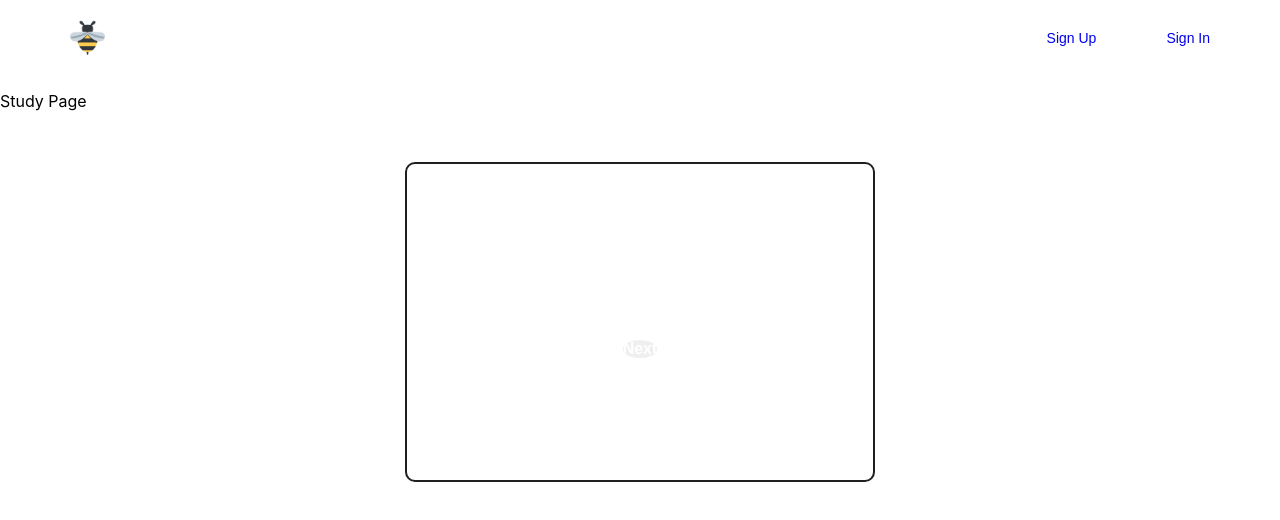
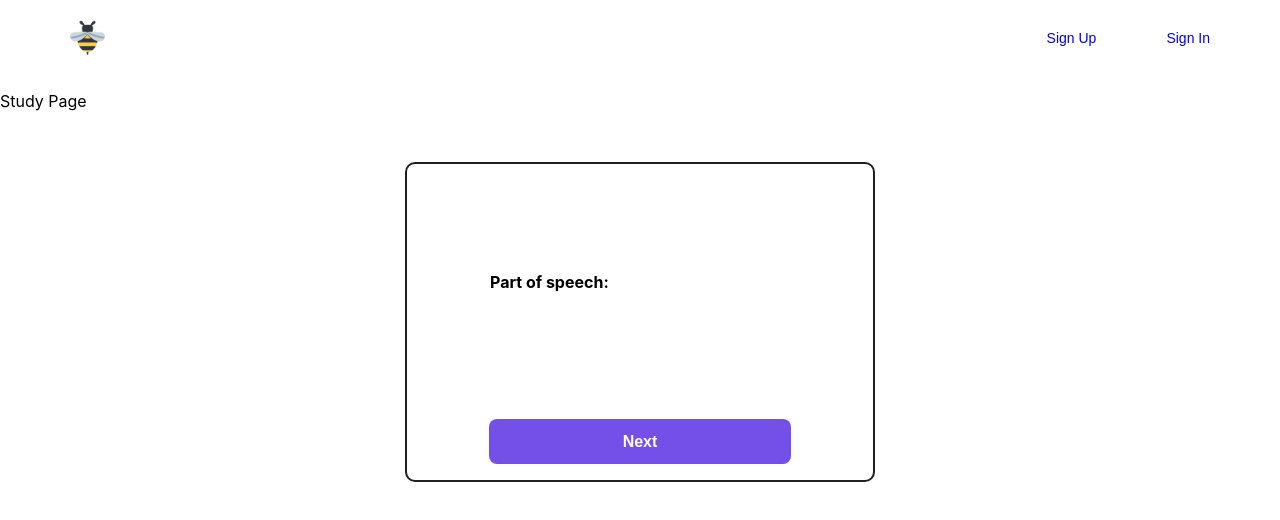
Before and after one commit to MrJanHorak/spelling-bee-practice-tool, a React (Create React App) app: page /study in a window 1280 px wide. Shown: the top 520 px of the page. Built offline with nearby package versions, Linux system fonts and the light colour scheme; no server answers.

Commit message:
add stying to study mode flashcard

```diff
--- a/src/components/FlashCard/FlashCard.jsx
+++ b/src/components/FlashCard/FlashCard.jsx
@@ -10,7 +10,7 @@ const FlashCard = ({ handleClick, displayWord }) => {
             <h1> {displayWord.word} </h1>
           </div>
           <div id="definition">
-            {displayWord.partOfSpeech}
+         <b>Part of speech: </b> {displayWord.partOfSpeech}
             <br />
             <br />
             {displayWord.definition}
--- a/src/styles/FlashCard.css
+++ b/src/styles/FlashCard.css
@@ -1,4 +1,5 @@
-.form-constainer {
+.form-container {
+  position: relative;
   align-self: center;
   justify-self: center;
 }
@@ -11,3 +12,26 @@
   justify-content: center;
   align-items: center;
   }
+
+  #next-button {
+    position: absolute;
+    bottom: 0;
+    width: 65%;
+    height: 45px;
+    border-radius: 8px;
+    background: #7450e9;
+    border: none;
+    color: rgb(255, 255, 255);
+    font-weight: 600;
+  }
+
+  #definition {
+    width: 80%;
+    height: 100px;
+  }
+
+  #word{
+    position: absolute;
+    top: 20px;
+    align-self: center;
+  }
```
